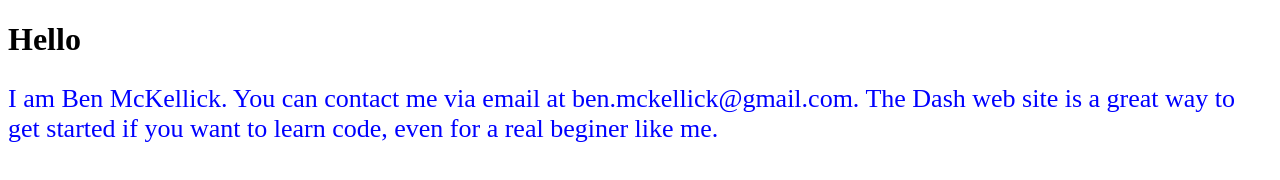
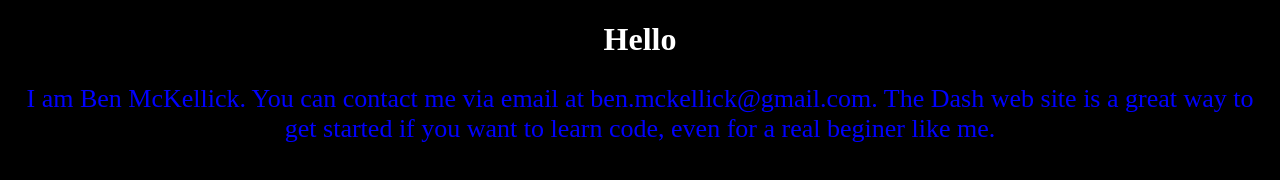
Before and after one commit to benmckellick/benmckellick.github.io, a plain HTML site: page index.html in a window 1280 px wide. Drawn offline with Linux system fonts and the light colour scheme.

Commit message:
fixed style fixed bracket

```diff
--- a/index.html
+++ b/index.html
@@ -1,4 +1,6 @@
 <!DOCTYPE html>
+
+<html>
 <head>
 	<title>Ben McKellick</title>
 
@@ -6,10 +8,16 @@
 	p {
 		color: blue;
 		font-size: 26px;
+	}
 
 	body {
-	    backround: black;
+		background: black;
 		text-align: center;
+	}
+
+	h1 {
+		color: white;
+	}
 
 
 	</style>
@@ -24,3 +32,4 @@
 
 
 </body>
+</html>
```
Lines whose indentation alone changed are shown as unchanged.
